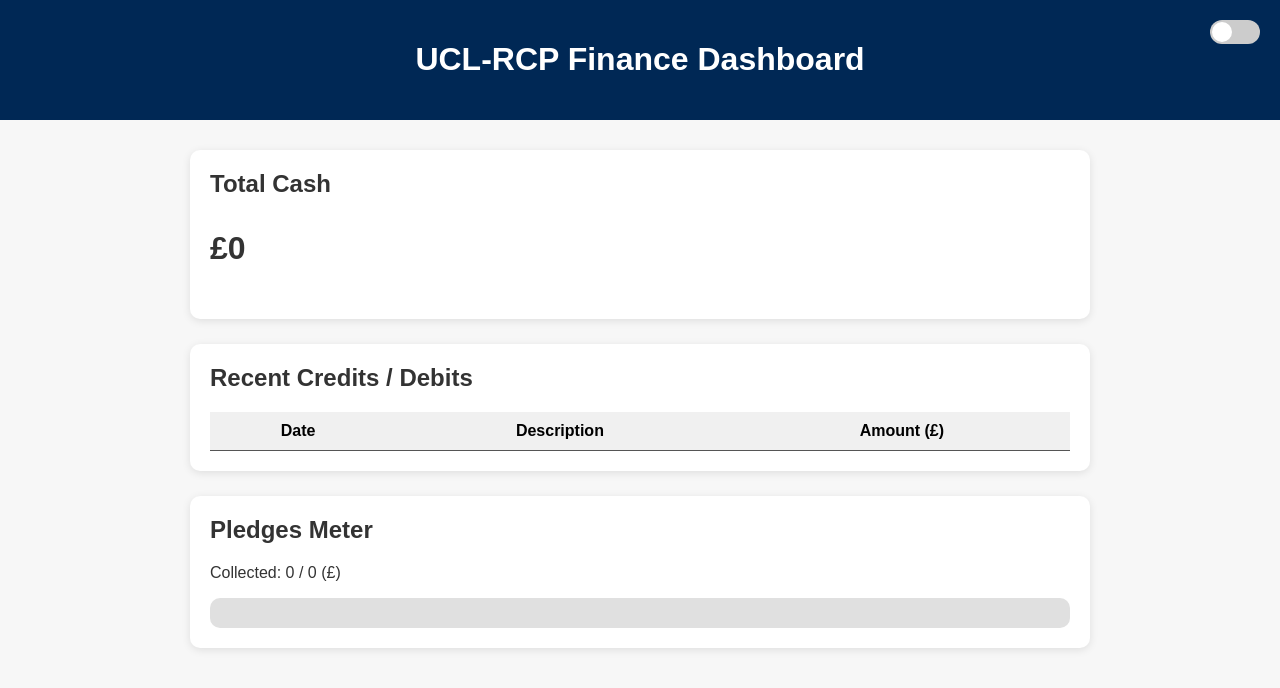
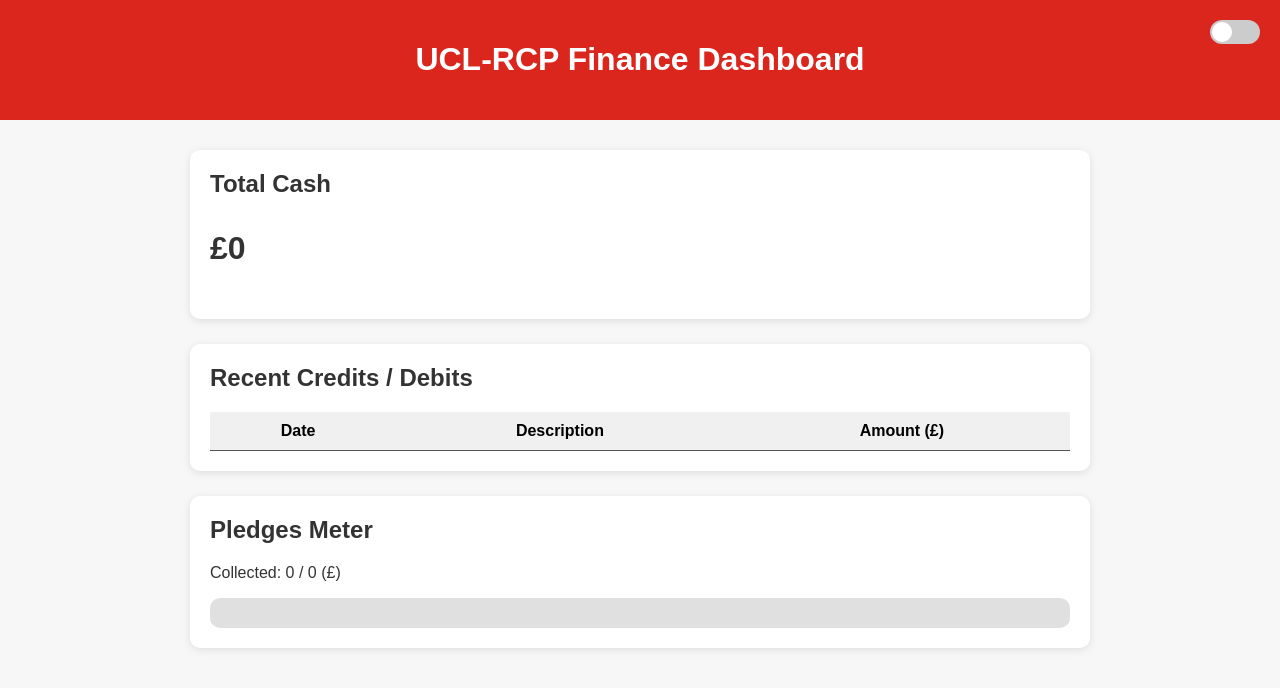
Before and after one commit to ucl-rcp/ucl-rcp.github.io, a plain HTML site: page index.html in a window 1280 px wide. Drawn offline with Linux system fonts and the light colour scheme.

Commit message:
Update index.html

```diff
--- a/index.html
+++ b/index.html
@@ -10,7 +10,7 @@
         --bg: #f7f7f7;
         --text: #333;
         --card-bg: white;
-        --header-bg: #002855;
+        --header-bg: #DB261D;
         --header-text: #fff;
         --shadow: rgba(0,0,0,0.1);
         --progress-bg: #e0e0e0;
@@ -238,4 +238,5 @@ fetch("data.json")
 </script>
 
 </body>
+
 </html>
```
